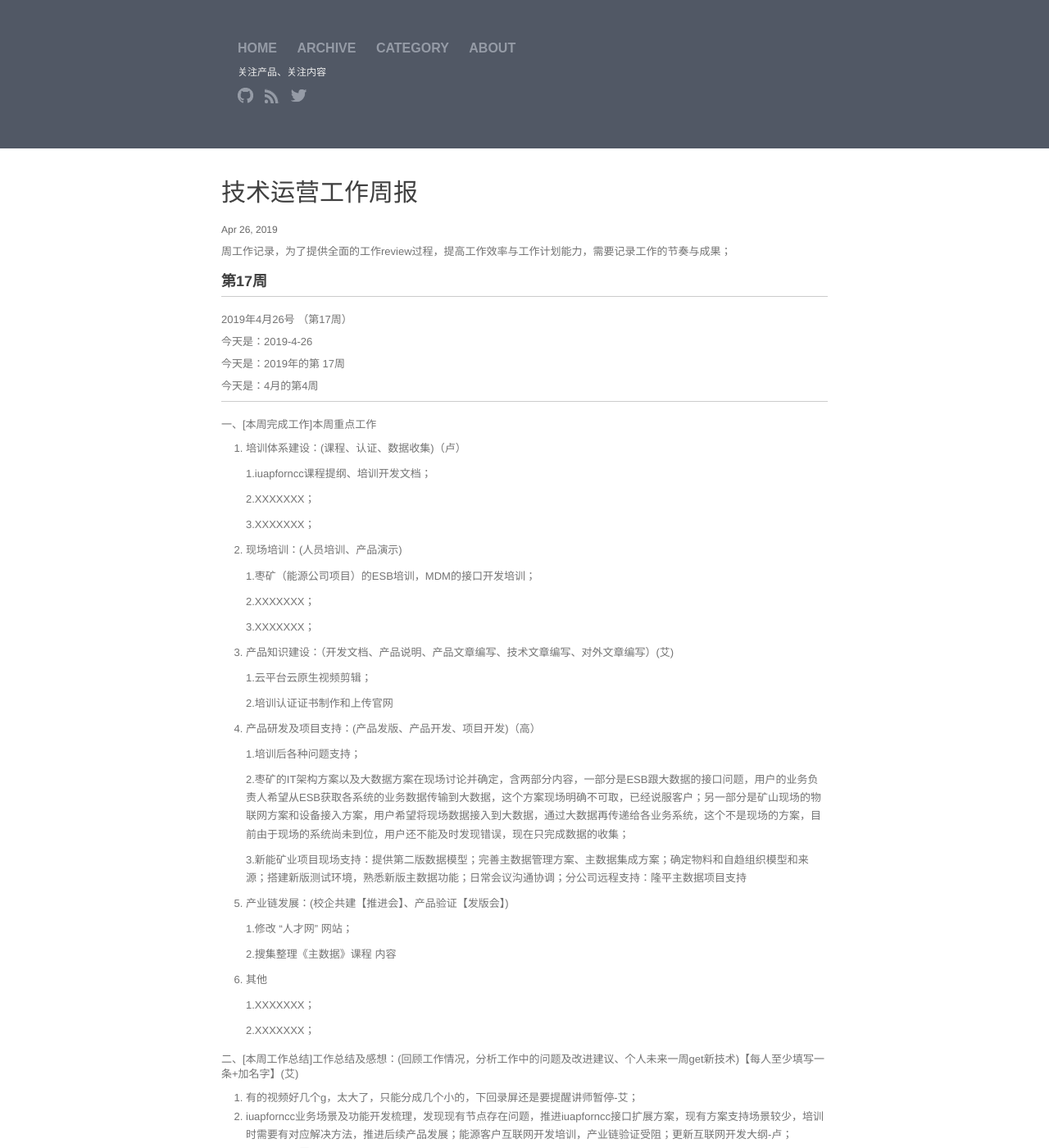
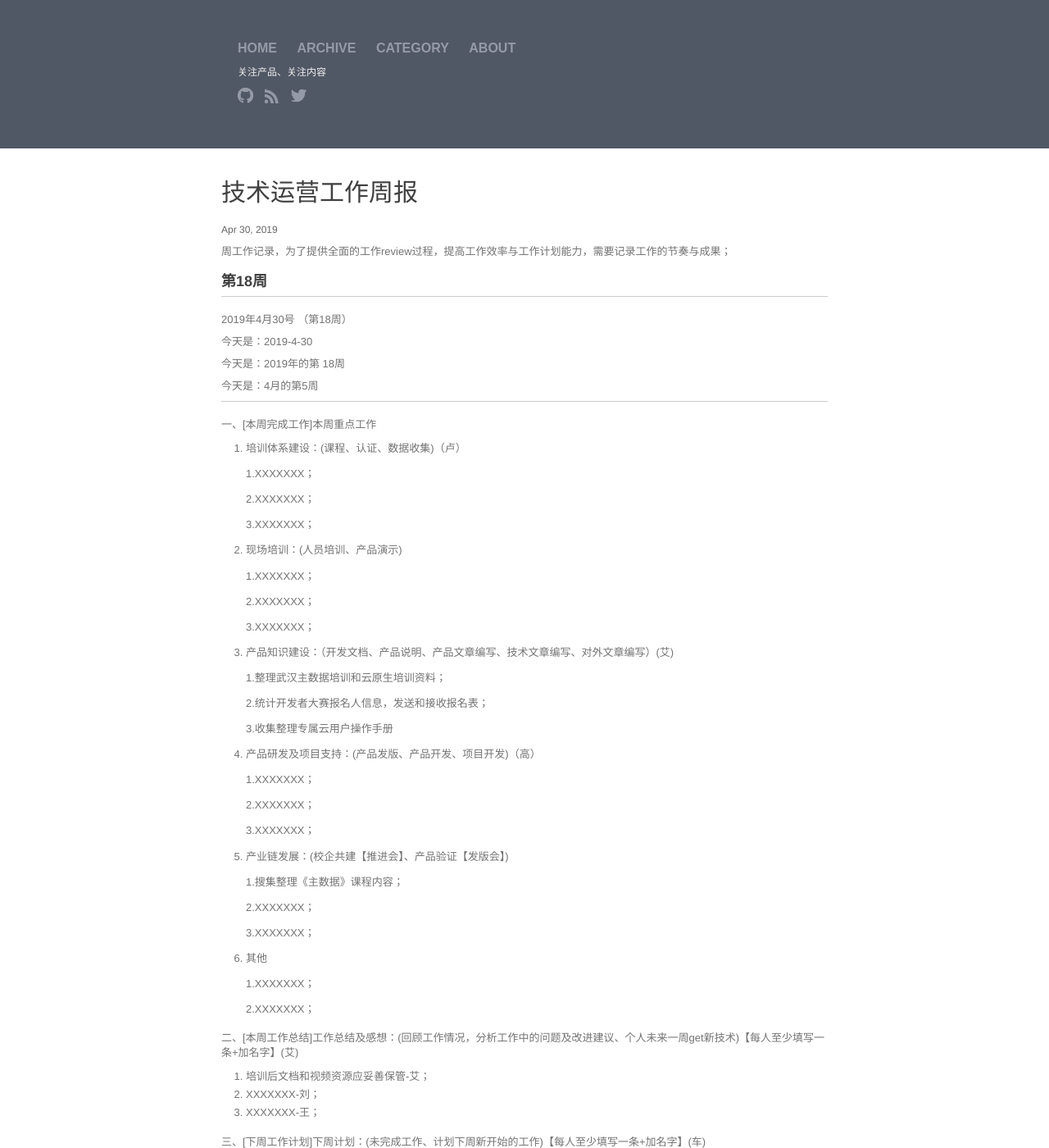
Before and after one commit to walllFlower/blog, a Jekyll site: the page built from _posts/2018-07-17-day_report_cxz.md, in a window 1280 px wide and 1400 px high. Shown: the whole window at 82% size. Built offline with Jekyll 4.4.1, drawn with Linux system fonts in a browser that asks for light colours; comment, search, counter and statistics services are not loaded; some of the changed text lies outside the part shown.

Commit message:
Update 2018-07-17-day_report_cxz.md

```diff
--- a/_posts/2018-07-17-day_report_cxz.md
+++ b/_posts/2018-07-17-day_report_cxz.md
@@ -1,11 +1,90 @@
 ---
 layout: post
 title:  "技术运营工作周报"
-date:   2019-4-26 14:57:32
+date:   2019-4-30 14:57:32
 categories: 技术运营工作周报
 ---
 
 周工作记录，为了提供全面的工作review过程，提高工作效率与工作计划能力，需要记录工作的节奏与成果；
+
+###  第18周
+
+***
+
+2019年4月30号 （第18周）
+
+今天是：2019-4-30
+
+今天是：2019年的第 18周
+
+今天是：4月的第5周
+
+***
+一、[本周完成工作]本周重点工作
+
+1. 培训体系建设：(课程、认证、数据收集)（卢）
+
+    1.XXXXXXX；
+
+    2.XXXXXXX；
+
+    3.XXXXXXX；
+
+2. 现场培训：(人员培训、产品演示)
+
+    1.XXXXXXX；
+
+    2.XXXXXXX；
+
+    3.XXXXXXX；
+
+3. 产品知识建设：（开发文档、产品说明、产品文章编写、技术文章编写、对外文章编写）(艾)
+
+    1.整理武汉主数据培训和云原生培训资料；
+
+    2.统计开发者大赛报名人信息，发送和接收报名表；
+
+    3.收集整理专属云用户操作手册
+
+
+
+4. 产品研发及项目支持：(产品发版、产品开发、项目开发)（高）
+
+    1.XXXXXXX；
+
+    2.XXXXXXX；
+
+    3.XXXXXXX；
+
+5. 产业链发展：(校企共建【推进会】、产品验证【发版会】)
+
+    1.搜集整理《主数据》课程内容；
+
+    2.XXXXXXX；
+
+    3.XXXXXXX；
+
+6. 其他
+
+    1.XXXXXXX；
+
+    2.XXXXXXX；
+
+二、[本周工作总结]工作总结及感想：(回顾工作情况，分析工作中的问题及改进建议、个人未来一周get新技术)【每人至少填写一条+加名字】(艾)
+
+1. 培训后文档和视频资源应妥善保管-艾；
+2. XXXXXXX-刘；
+3. XXXXXXX-王；
+
+三、[下周工作计划]下周计划：(未完成工作、计划下周新开始的工作)【每人至少填写一条+加名字】(车)
+
+1. 统计开发者大赛报名人信息，收集整理专属云用户操作手册-艾；
+2. XXXXXXX；
+3. XXXXXXX；
+
+
+
+
 
 ###  第17周
 
```
